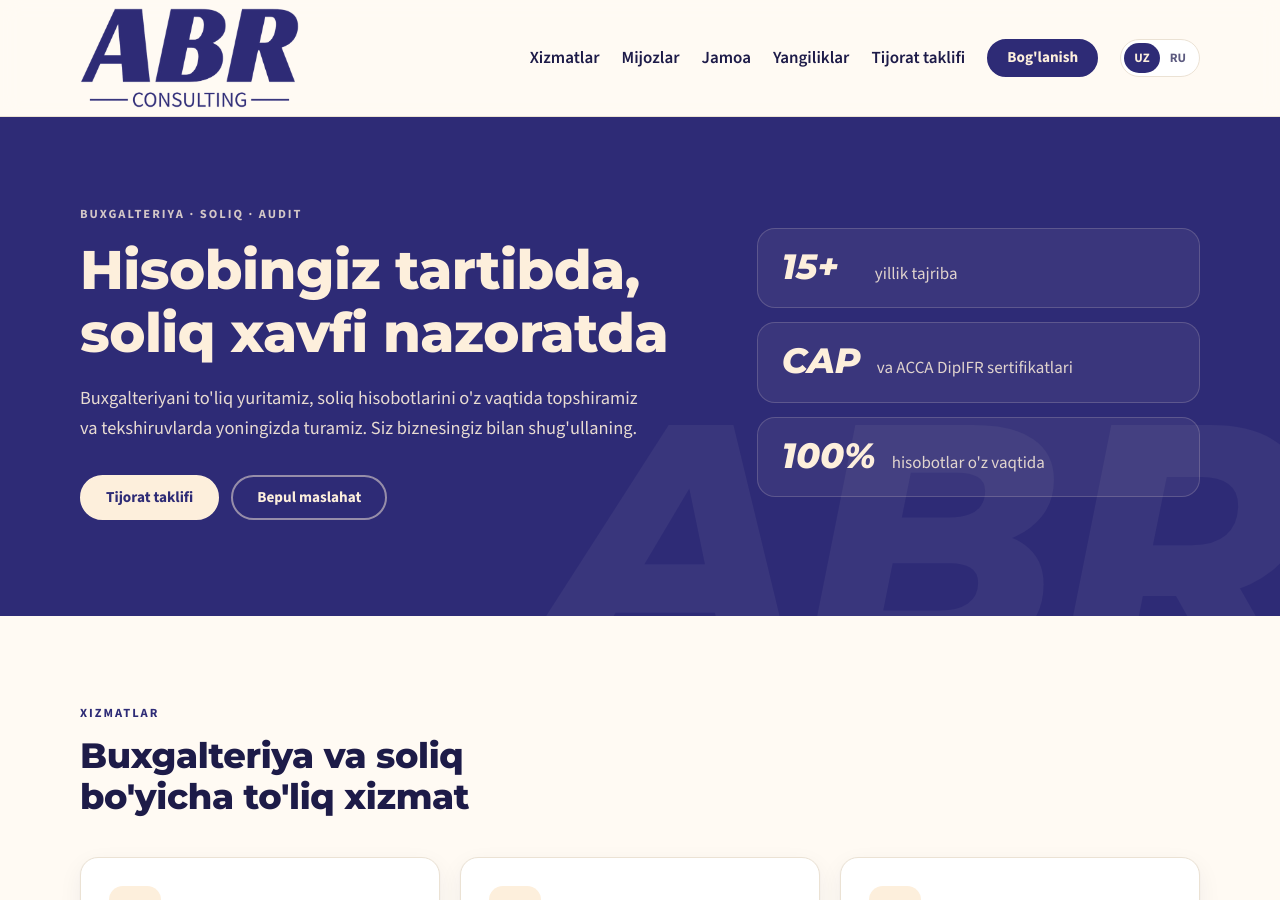
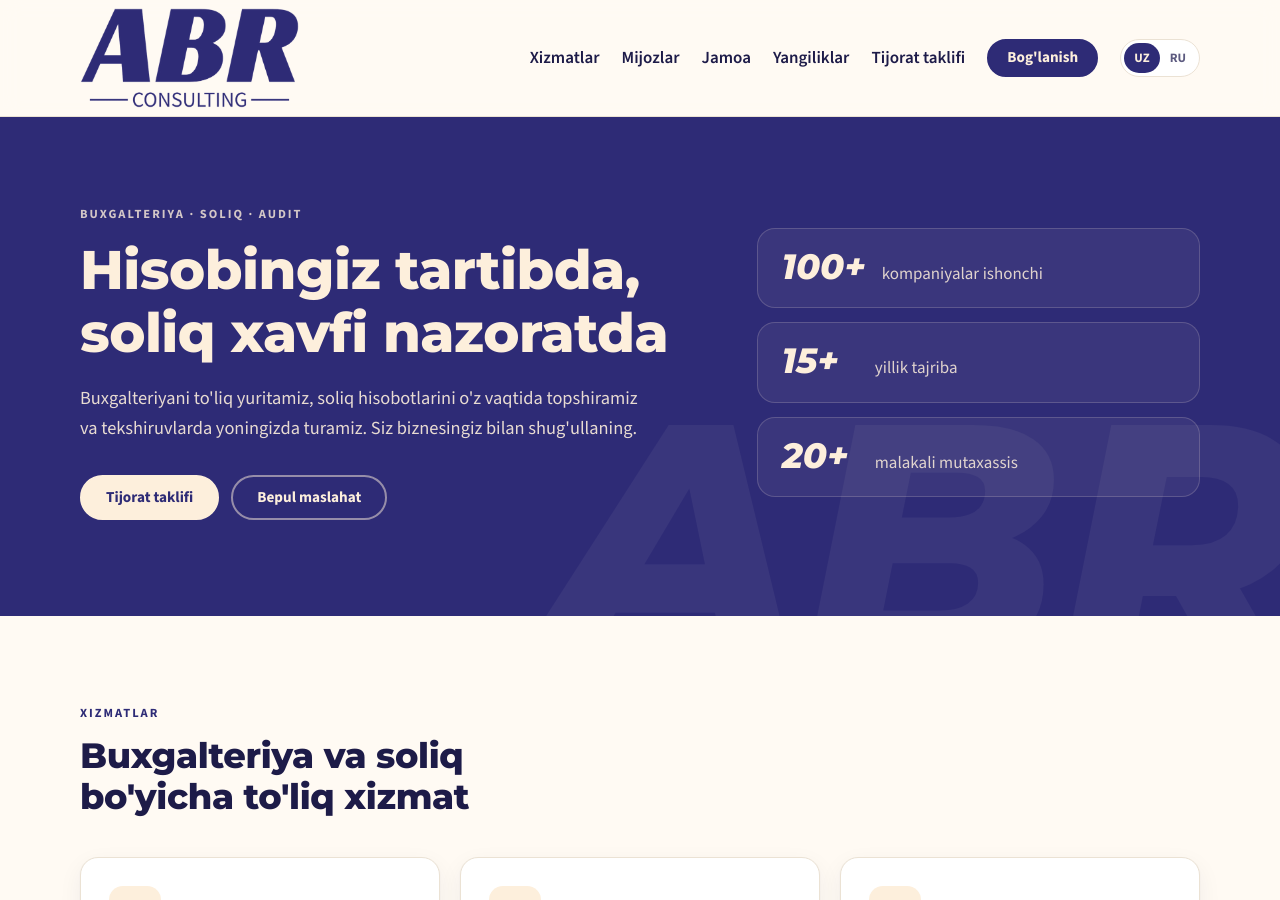
Before and after one commit to abrorhasanov365-sys/abr-consulting.uz, a Jekyll site: the page built from index.html, in a window 1280 px wide and 900 px high. Built offline with Jekyll 4.4.1, drawn with Linux system fonts in a browser that asks for light colours.

Commit message:
Bosh sahifa raqamlari: 100+ kompaniya, 15+ yil, 20+ mutaxassis
Co-Authored-By: Claude Opus 5.5 <noreply@anthropic.com>
Claude-Session: https://claude.ai/code/session_011KwqFmBndHrWadM8Pe7Lr8

```diff
--- a/_data/ru/company.yml
+++ b/_data/ru/company.yml
@@ -10,9 +10,9 @@ about: >-
 address: "г. Ташкент"
 hours: "Пн–Сб, 09:00–18:00"
 stats:
+  - value: "100+"
+    label: "компаний нам доверяют"
   - value: "15+"
     label: "лет опыта"
-  - value: "CAP"
-    label: "и ACCA DipIFR"
-  - value: "100%"
-    label: "отчётов сдано вовремя"
+  - value: "20+"
+    label: "квалифицированных специалистов"
--- a/_data/uz/company.yml
+++ b/_data/uz/company.yml
@@ -10,9 +10,9 @@ about: >-
 address: "Toshkent shahri"
 hours: "Du–Sha, 09:00–18:00"
 stats:
+  - value: "100+"
+    label: "kompaniyalar ishonchi"
   - value: "15+"
     label: "yillik tajriba"
-  - value: "CAP"
-    label: "va ACCA DipIFR sertifikatlari"
-  - value: "100%"
-    label: "hisobotlar o'z vaqtida"
+  - value: "20+"
+    label: "malakali mutaxassis"
```
